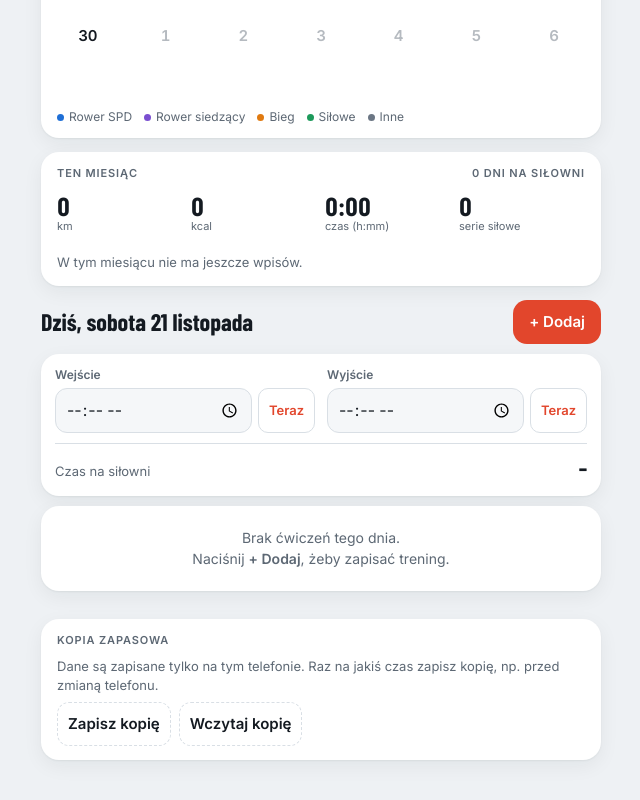
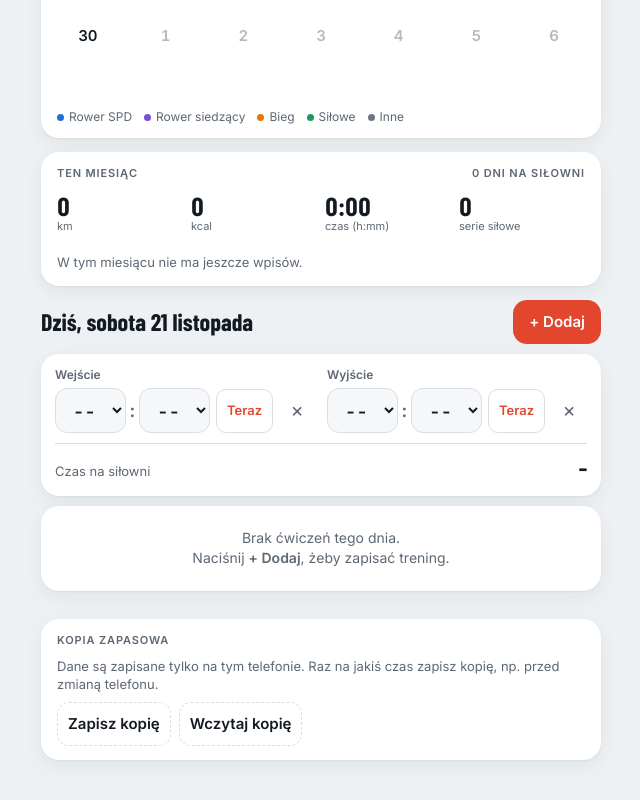
Before and after one commit to robertfurtak/gielda-app, a plain HTML site: page trening/index.html in a window 1280 px wide. Shown: the part 517-1317 px from the top of the page, without its empty margins (319-959 px from the left). Drawn offline with nearby package versions, Linux system fonts and the light colour scheme; a web font is replaced by a local one.

Commit message:
Trening: własny wybór godziny wejścia/wyjścia zamiast systemowego okna (#2)
Systemowy zegar Androida przy dużej czcionce ucinał przycisk Ustaw.
Teraz są dwa pola wyboru (godzina, minuty), przycisk Teraz i ×.


Claude-Session: https://claude.ai/code/session_01Uc5VAu2GkxUTCya6VcqXWf

Co-authored-by: Claude <noreply@anthropic.com>

```diff
--- a/trening/index.html
+++ b/trening/index.html
@@ -109,12 +109,16 @@ h1{font-family:var(--font-display);font-weight:700;font-size:34px;line-height:1;
 .visit{padding:12px 14px;display:grid;grid-template-columns:1fr 1fr;gap:10px 12px}
 .visit .field label{display:flex;justify-content:space-between}
 .vrow{display:flex;gap:6px}
-.vrow input{padding:9px 10px}
-.now{flex:0 0 auto;border:1px solid var(--line);background:var(--surface);border-radius:10px;padding:0 10px;font-size:13px;font-weight:600;color:var(--accent)}
+.vrow{align-items:center}
+.tsel{display:flex;align-items:center;gap:4px;flex:1;min-width:0}
+.tsel select{font:inherit;font-size:18px;font-weight:600;font-variant-numeric:tabular-nums;color:var(--ink);background:var(--surface-2);border:1px solid var(--line);border-radius:12px;padding:10px 8px;flex:1;min-width:0;text-align:center}
+.tsel b{font-size:18px;color:var(--muted)}
+.clr{flex:0 0 auto;width:36px;height:40px;border:0;background:none;color:var(--muted);font-size:20px}
+.now{flex:0 0 auto;height:44px;border:1px solid var(--line);background:var(--surface);border-radius:10px;padding:0 10px;font-size:13px;font-weight:600;color:var(--accent)}
 .vdur{grid-column:1/-1;display:flex;justify-content:space-between;align-items:baseline;border-top:1px solid var(--line);padding-top:8px;font-size:13px;color:var(--muted)}
 .vdur b{font-family:var(--font-display);font-size:22px;color:var(--ink);font-variant-numeric:tabular-nums}
 @media (max-width:480px){.visit{grid-template-columns:1fr}}
-.vrow input{flex:1}
+
 .status{font-size:12px;color:var(--muted);text-align:center}
 .status.warn{color:var(--accent)}
 
@@ -199,8 +203,8 @@ textarea{resize:vertical;min-height:60px}
       <button class="addbtn" id="addBtn">+ Dodaj</button>
     </div>
     <div class="card visit" aria-label="Pobyt na siłowni">
-      <div class="field"><label for="vIn">Wejście</label><div class="vrow"><input id="vIn" type="time"><button class="now" id="vInNow" type="button">Teraz</button></div></div>
-      <div class="field"><label for="vOut">Wyjście</label><div class="vrow"><input id="vOut" type="time"><button class="now" id="vOutNow" type="button">Teraz</button></div></div>
+      <div class="field"><label for="vInH">Wejście</label><div class="vrow"><div class="tsel"><select id="vInH" aria-label="Wejście – godzina"></select><b>:</b><select id="vInM" aria-label="Wejście – minuty"></select></div><button class="now" id="vInNow" type="button">Teraz</button><button class="clr" id="vInClr" type="button" aria-label="Wyczyść wejście">×</button></div></div>
+      <div class="field"><label for="vOutH">Wyjście</label><div class="vrow"><div class="tsel"><select id="vOutH" aria-label="Wyjście – godzina"></select><b>:</b><select id="vOutM" aria-label="Wyjście – minuty"></select></div><button class="now" id="vOutNow" type="button">Teraz</button><button class="clr" id="vOutClr" type="button" aria-label="Wyczyść wyjście">×</button></div></div>
       <div class="vdur"><span id="vDurLabel">Czas na siłowni</span><b id="vDur">–</b></div>
     </div>
     <div class="entries" id="entries"></div>
@@ -431,8 +435,7 @@ function renderDay(map){
   const dn=DAYS[d.getDay()];
   $("dayTitle").textContent = (selected===today?"Dziś, "+dn:dn.charAt(0).toUpperCase()+dn.slice(1))+" "+d.getDate()+" "+MONTHS_GEN[d.getMonth()];
   const v=visits[selected]||{};
-  if(document.activeElement!==$("vIn")) $("vIn").value=v.in||"";
-  if(document.activeElement!==$("vOut")) $("vOut").value=v.out||"";
+  setT("vIn",v.in); setT("vOut",v.out);
   const vm=visitMin(v);
   $("vDur").textContent = vm!=null ? Math.floor(vm/60)+" h "+pad(vm%60)+" min" : "–";
   $("vDurLabel").textContent = vm!=null ? "Czas na siłowni" : (v.in ? "Wpisz godzinę wyjścia, żeby policzyć czas" : "Czas na siłowni");
@@ -466,17 +469,23 @@ function toMin(t){ if(!t) return null; const [h,m]=t.split(":").map(Number); ret
 function visitMin(v){ if(!v) return null; const a=toMin(v.in), b=toMin(v.out); if(a==null||b==null) return null; let d=b-a; if(d<0) d+=1440; return d; }
 function nowHM(){ const d=new Date(); return pad(d.getHours())+":"+pad(d.getMinutes()); }
 async function saveVisit(){
-  const v={in:$("vIn").value||"", out:$("vOut").value||""};
+  const v={in:getT("vIn"), out:getT("vOut")};
   const old=visits[selected]||{};
   if((old.in||"")===v.in && (old.out||"")===v.out) return;
   visits[selected]=v; render();
   if(!store) return;
   try{ await store.saveVisit(selected,v); }catch(e){ setStatus("Nie udało się zapisać godzin. Spróbuj jeszcze raz.", true); }
 }
-$("vIn").addEventListener("change",saveVisit);
-$("vOut").addEventListener("change",saveVisit);
-$("vInNow").onclick=()=>{ $("vIn").value=nowHM(); saveVisit(); };
-$("vOutNow").onclick=()=>{ $("vOut").value=nowHM(); saveVisit(); };
+function fillSel(id,n){ const o=['<option value="">--</option>']; for(let i=0;i<n;i++) o.push('<option value="'+pad(i)+'">'+pad(i)+'</option>'); $(id).innerHTML=o.join(""); }
+function getT(p){ const h=$(p+"H").value, m=$(p+"M").value; if(!h) return ""; return h+":"+(m||"00"); }
+function setT(p,t){ const [h,m]=(t||"").split(":"); $(p+"H").value=h||""; $(p+"M").value=t?(m||"00"):""; }
+["vIn","vOut"].forEach(p=>{
+  fillSel(p+"H",24); fillSel(p+"M",60);
+  $(p+"H").addEventListener("change",()=>{ if($(p+"H").value && !$(p+"M").value) $(p+"M").value="00"; if(!$(p+"H").value) $(p+"M").value=""; saveVisit(); });
+  $(p+"M").addEventListener("change",()=>{ if($(p+"M").value && !$(p+"H").value) $(p+"H").value=pad(new Date().getHours()); saveVisit(); });
+  $(p+"Now").onclick=()=>{ setT(p,nowHM()); saveVisit(); };
+  $(p+"Clr").onclick=()=>{ setT(p,""); saveVisit(); };
+});
 
 /* ---------- Formularz ---------- */
 function setCat(id){
--- a/trening/sw.js
+++ b/trening/sw.js
@@ -1,4 +1,4 @@
-const CACHE = 'trening-v1';
+const CACHE = 'trening-v2';
 const SHELL = ['./', './index.html', './manifest.webmanifest', './icon-192.png', './icon-512.png', './apple-touch-icon.png'];
 self.addEventListener('install', e => {
   e.waitUntil(caches.open(CACHE).then(c => c.addAll(SHELL)).then(() => self.skipWaiting()));
```
